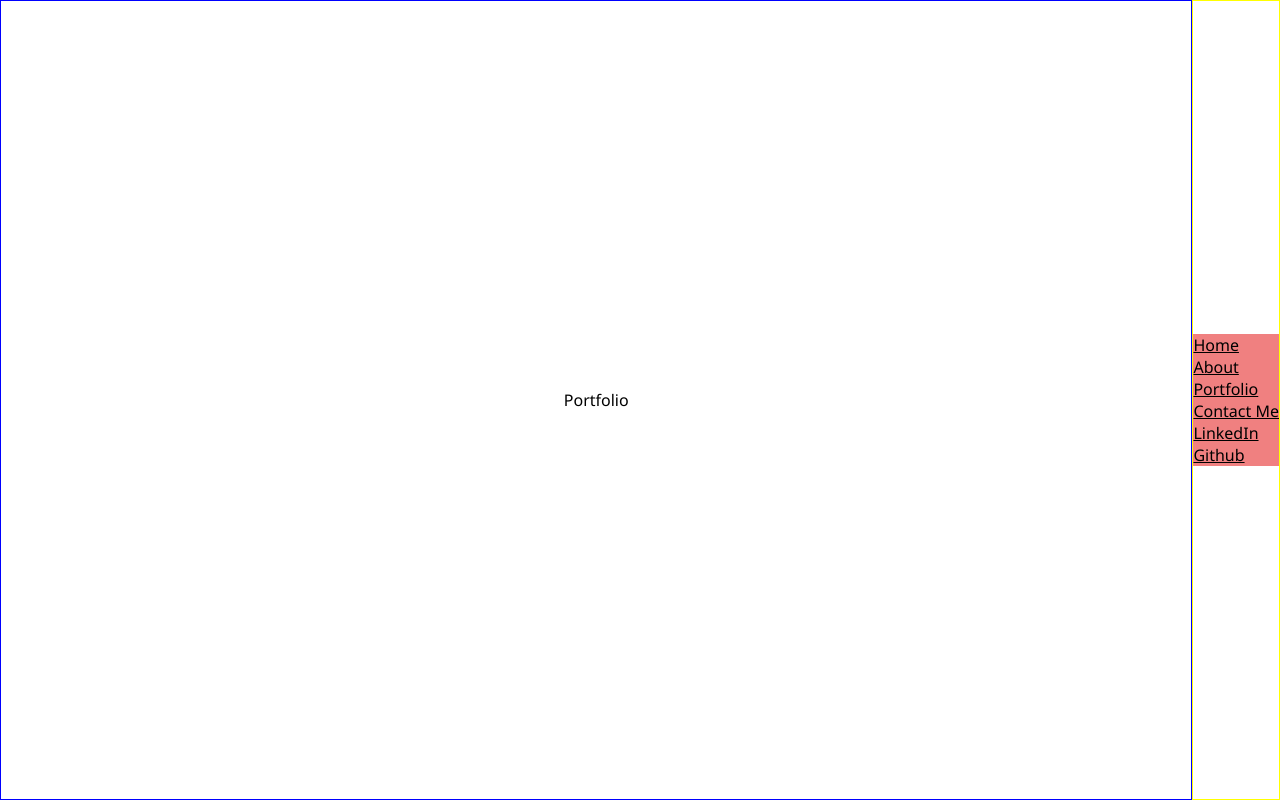
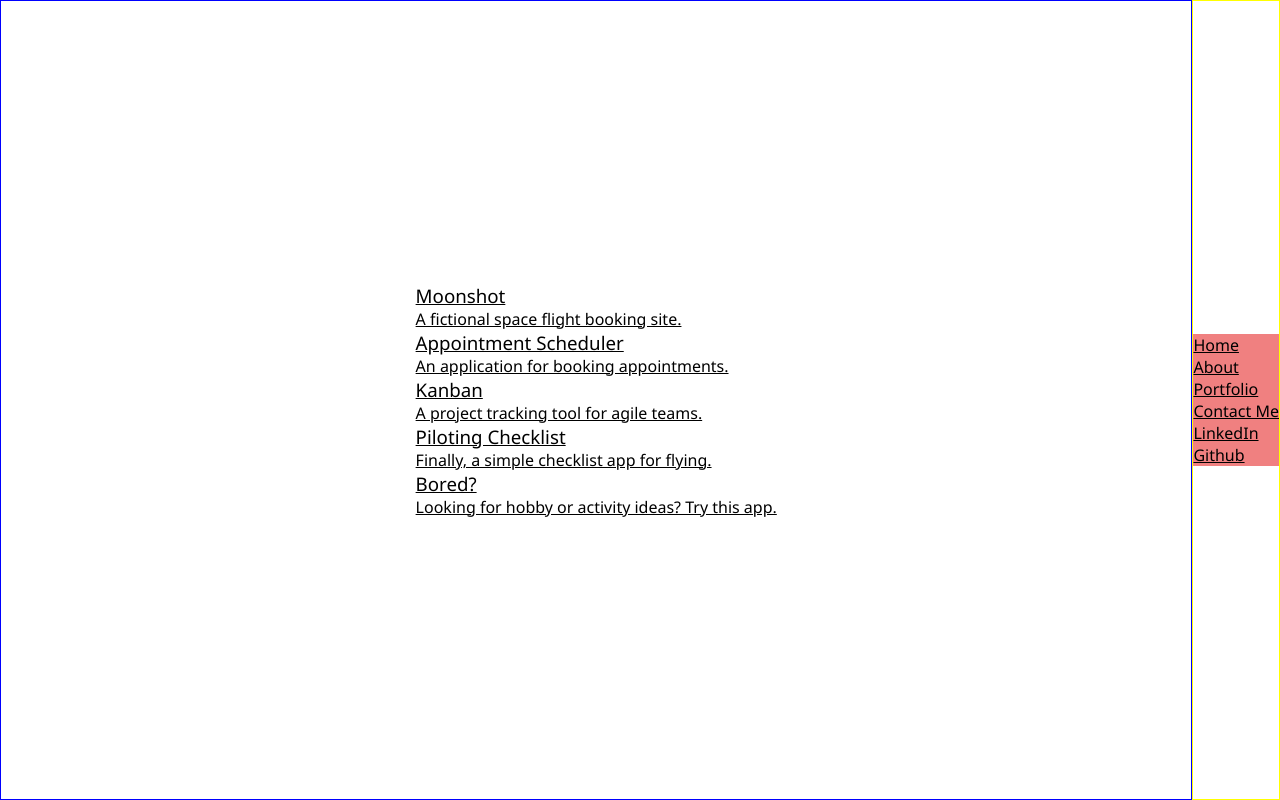
Before and after one commit to NicMortelliti/portfolio, a React (Create React App) app: page /portfolio in a window 1280 px wide. Built offline with nearby package versions, Linux system fonts and the light colour scheme.

Commit message:
add basic portfolio

```diff
--- a/src/pages/Portfolio.js
+++ b/src/pages/Portfolio.js
@@ -1,7 +1,47 @@
 import React from "react";
 
 const Portfolio = () => {
-  return <div>Portfolio</div>;
+  const links = [
+    {
+      to: "https://moonshot.nicweb.dev",
+      text: "Moonshot",
+      description: "A fictional space flight booking site.",
+    },
+    {
+      to: "https://scheduler.nicweb.dev",
+      text: "Appointment Scheduler",
+      description: "An application for booking appointments.",
+    },
+    {
+      to: "https://kanban.nicweb.dev",
+      text: "Kanban",
+      description: "A project tracking tool for agile teams.",
+    },
+    {
+      to: "https://checklist.nicweb.dev",
+      text: "Piloting Checklist",
+      description: "Finally, a simple checklist app for flying.",
+    },
+    {
+      to: "https://bored.nicweb.dev",
+      text: "Bored?",
+      description: "Looking for hobby or activity ideas? Try this app.",
+    },
+  ];
+
+  const RenderItems = () =>
+    links.map(({ to, text, description }) => (
+      <a href={to}>
+        <h3>{text}</h3>
+        <h4>{description}</h4>
+      </a>
+    ));
+
+  return (
+    <nav>
+      <RenderItems />
+    </nav>
+  );
 };
 
 export default Portfolio;
```
